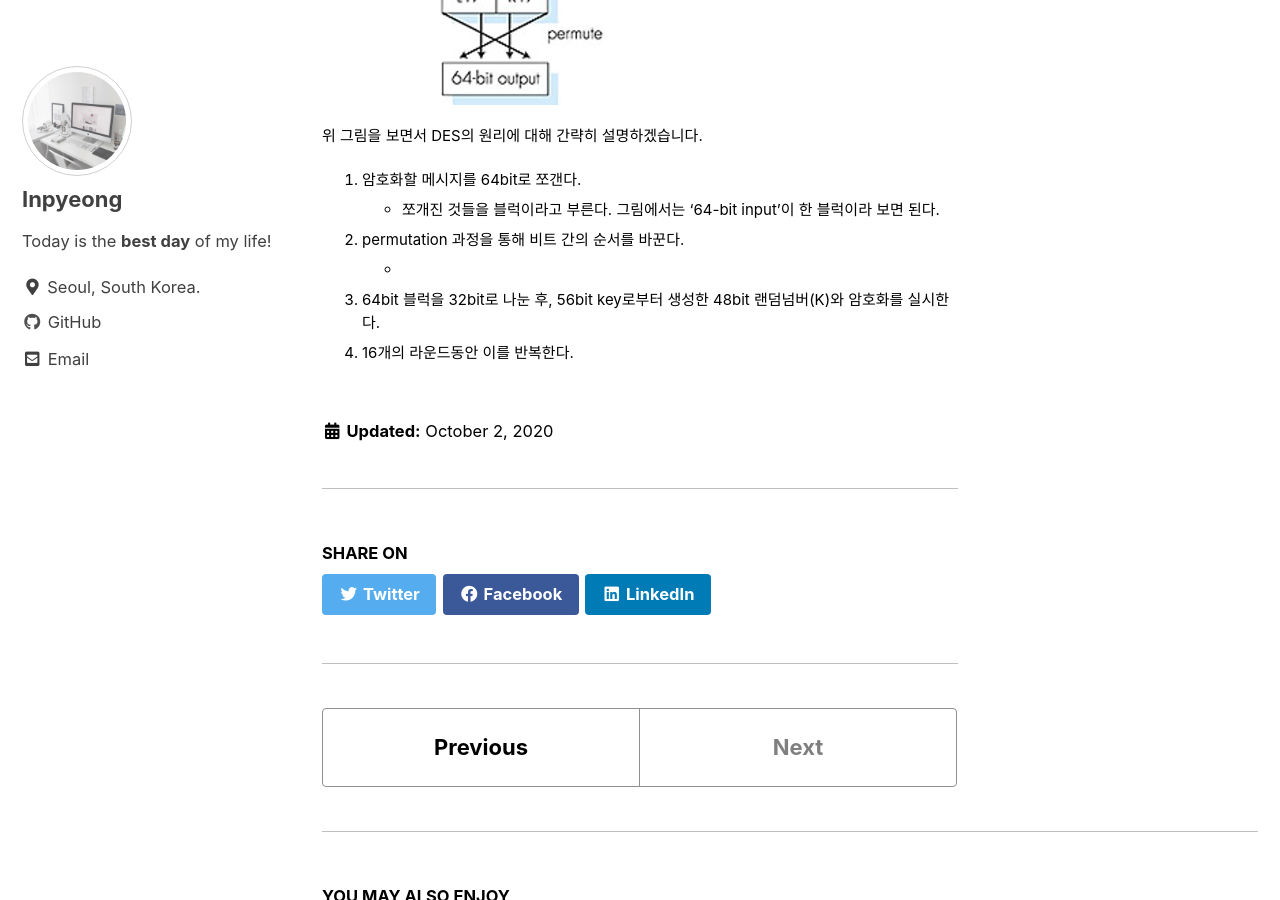
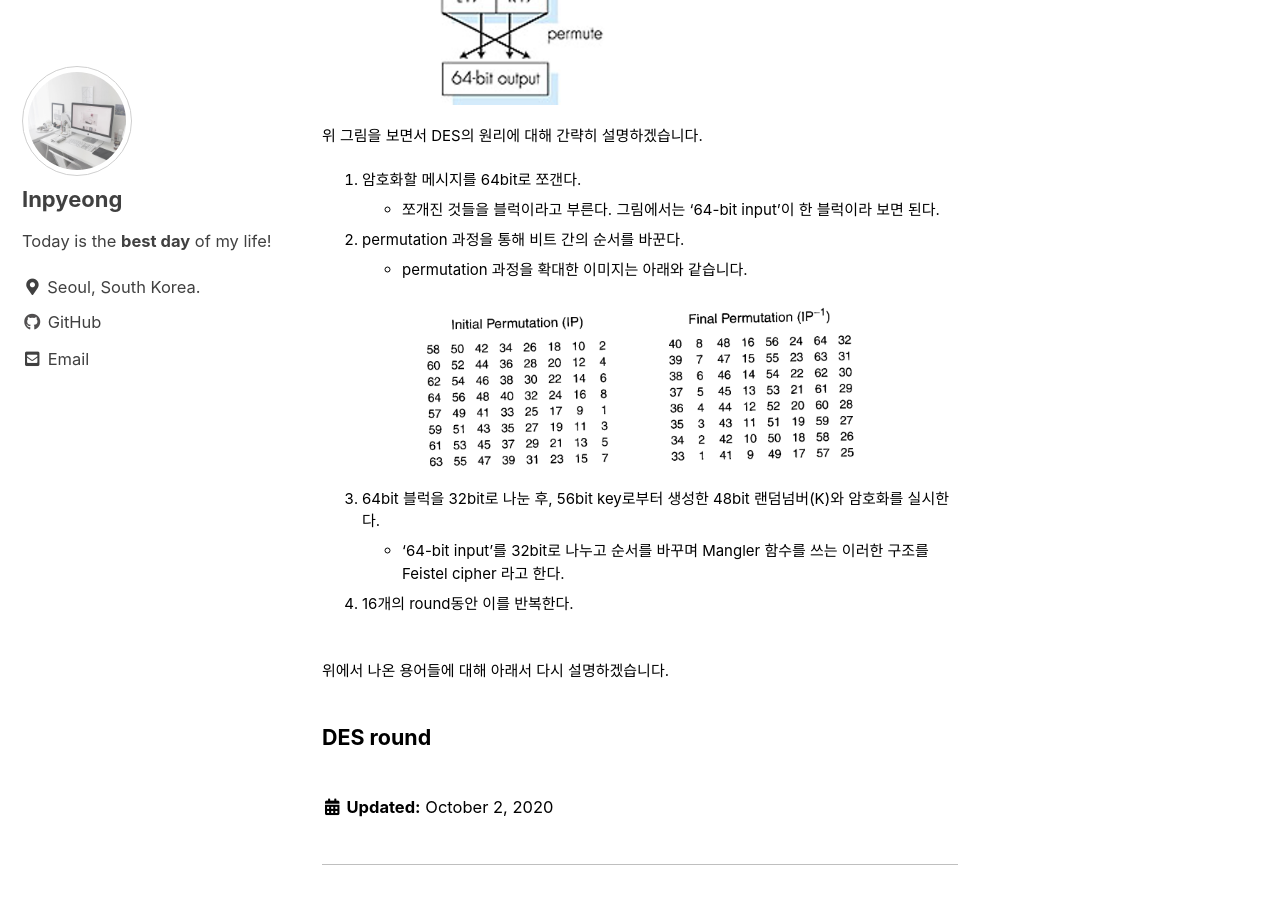
Before and after one commit to inpyeong/inpyeong.github.io, a Jekyll site: the page built from _posts/2020-10-02-ch2-cryptography-symmetrickey.md, in a window 1280 px wide and 900 px high, scrolled down 2791 px. Built offline with Jekyll 4.4.1, drawn with Linux system fonts in a browser that asks for light colours; cached includes are drawn as plain includes.

Commit message:
Update 2020-10-02-ch2-cryptography-symmetric.md

```diff
--- a/_posts/2020-10-02-ch2-cryptography-symmetrickey.md
+++ b/_posts/2020-10-02-ch2-cryptography-symmetrickey.md
@@ -54,6 +54,15 @@ Block Cipher이기 때문에 동작 원리는 다음과 같습니다.
 1. 암호화할 메시지를 64bit로 쪼갠다.
    * 쪼개진 것들을 블럭이라고 부른다. 그림에서는 '64-bit input'이 한 블럭이라 보면 된다.
 2. permutation 과정을 통해 비트 간의 순서를 바꾼다.
-   *
+   * permutation 과정을 확대한 이미지는 아래와 같습니다.
+     \
+     \
+     ![No Image](/assets/images/des-permutation.png){: width="85%"}
 3. 64bit 블럭을 32bit로 나눈 후, 56bit key로부터 생성한 48bit 랜덤넘버(K)와 암호화를 실시한다.
-4. 16개의 라운드동안 이를 반복한다.
+   * '64-bit input'를 32bit로 나누고 순서를 바꾸며 Mangler 함수를 쓰는 이러한 구조를 Feistel cipher 라고 한다.
+4. 16개의 round동안 이를 반복한다.
+
+\
+위에서 나온 용어들에 대해 아래서 다시 설명하겠습니다.
+
+### DES round
```
